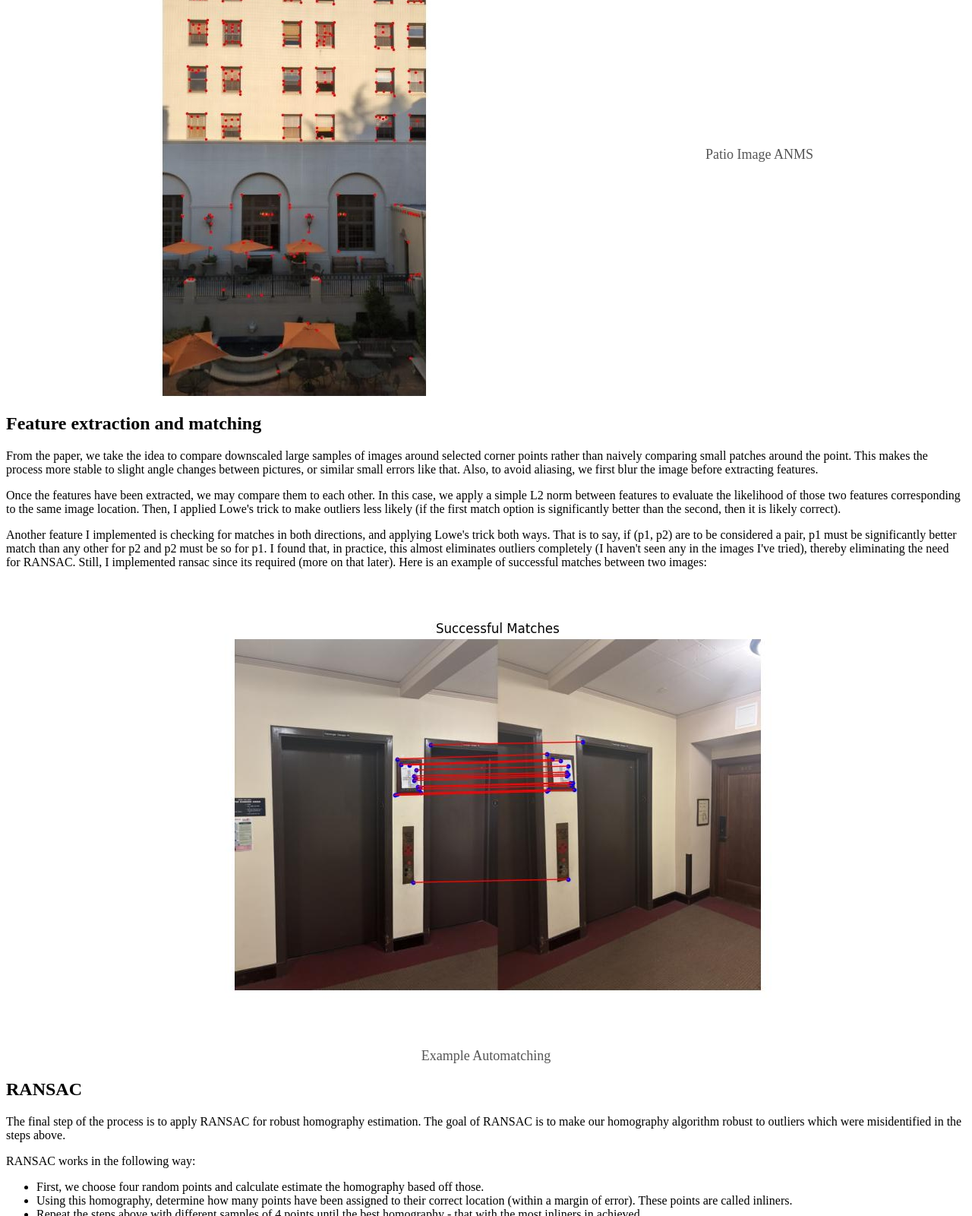
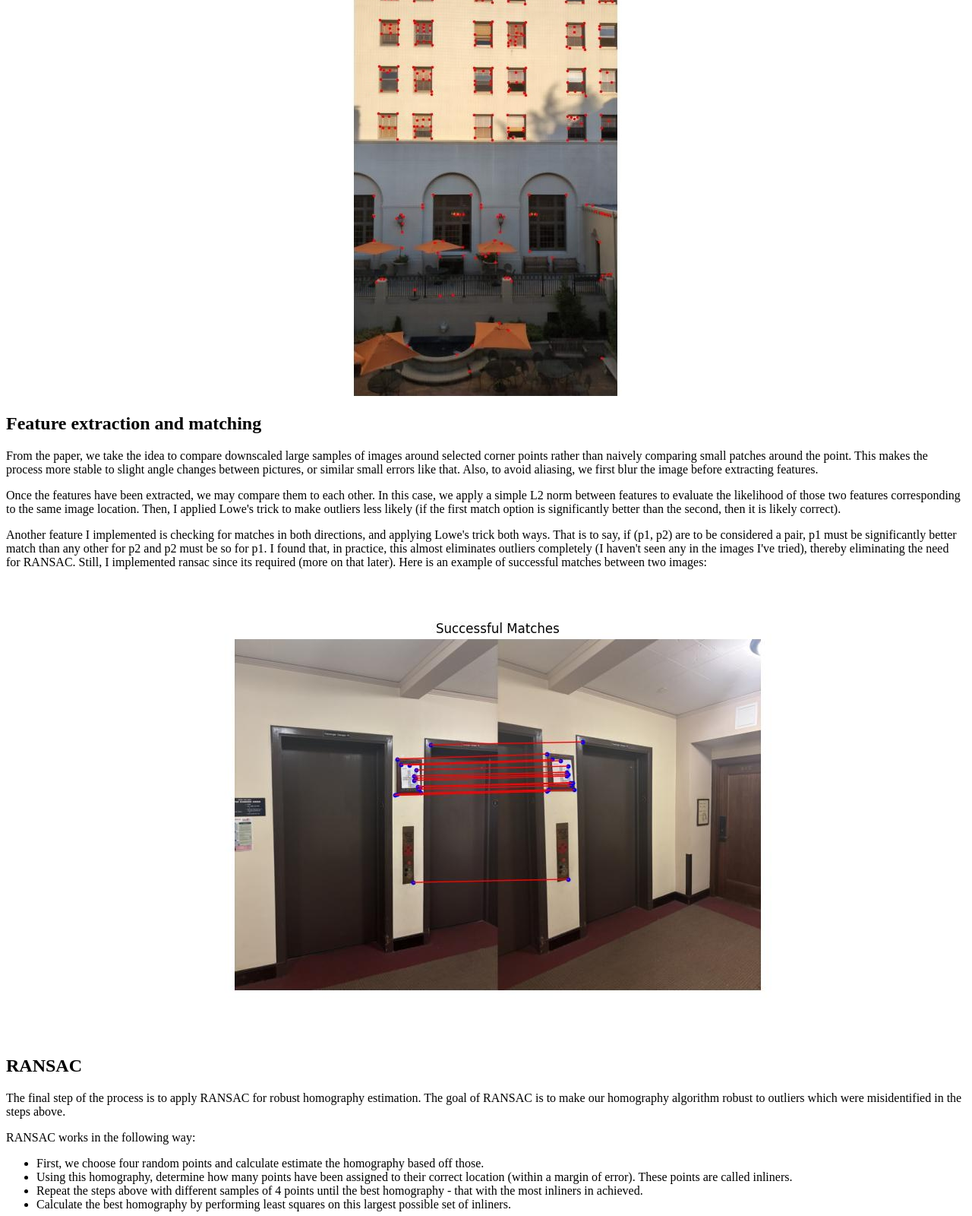
Before and after one commit to AngelRodriguezSalvador/angelrodriguezsalvador.github.io, a plain HTML site: page project4/index.html in a window 1280 px wide. Shown: the part 8126-9726 px from the top of the page at 76% size. Drawn offline with nearby package versions, Linux system fonts and the light colour scheme.

Commit message:
minor amend

```diff
--- a/project4/index.html
+++ b/project4/index.html
@@ -335,7 +335,6 @@ Here are the alpha masks for the images above.
 </p>
 <div class="image-row">
     <img src="resultsb_ihousepatio/im2selpts.jpg" alt="Original cameraman image">
-    <div class="caption"> Patio Image ANMS </div>
 </div>
 <h2> Feature extraction and matching </h2>
 <p>
@@ -358,7 +357,6 @@ Here are the alpha masks for the images above.
 </p>
 <div class="image-row">
     <img src="resultsb_elevator/visualmatches.jpg" alt="Original cameraman image">
-    <div class="caption"> Example Automatching </div>
 </div>
 <h2> RANSAC </h2>
 <p>
```
